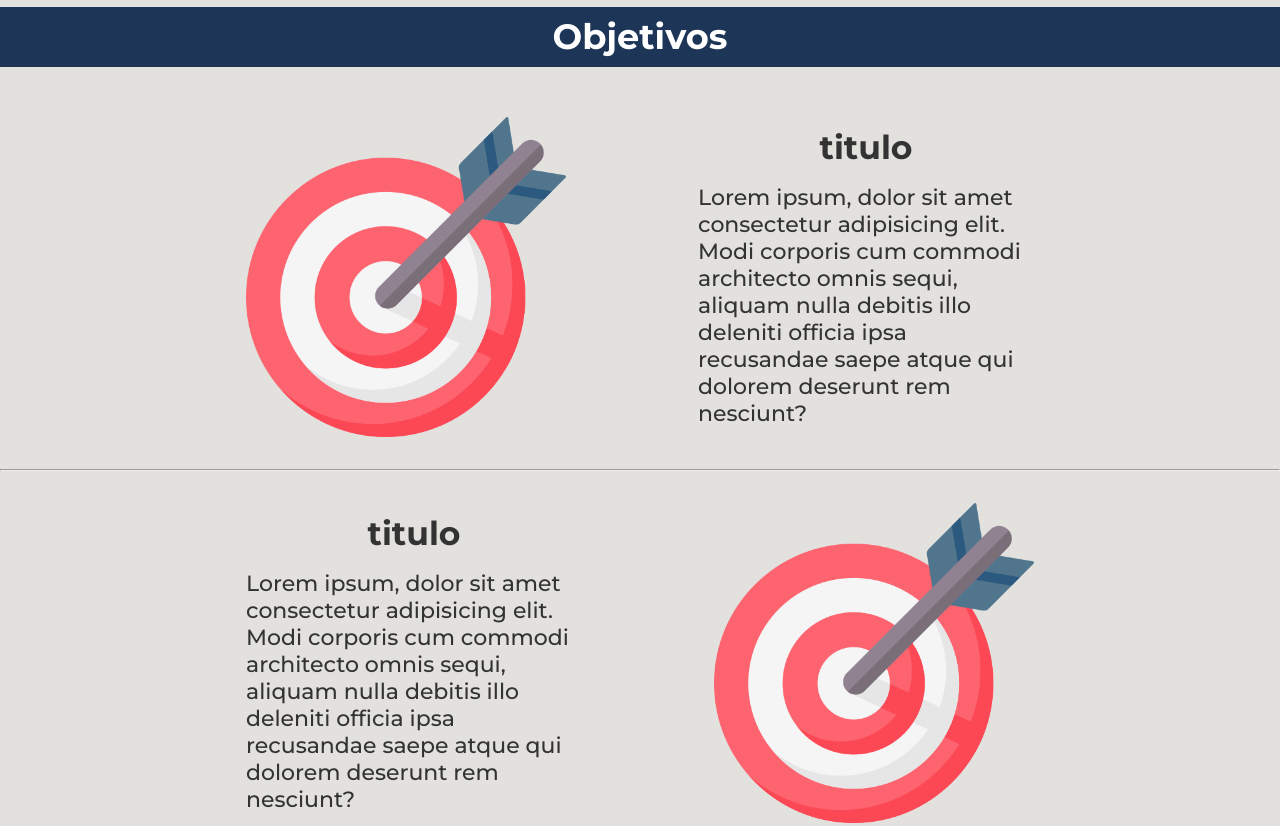
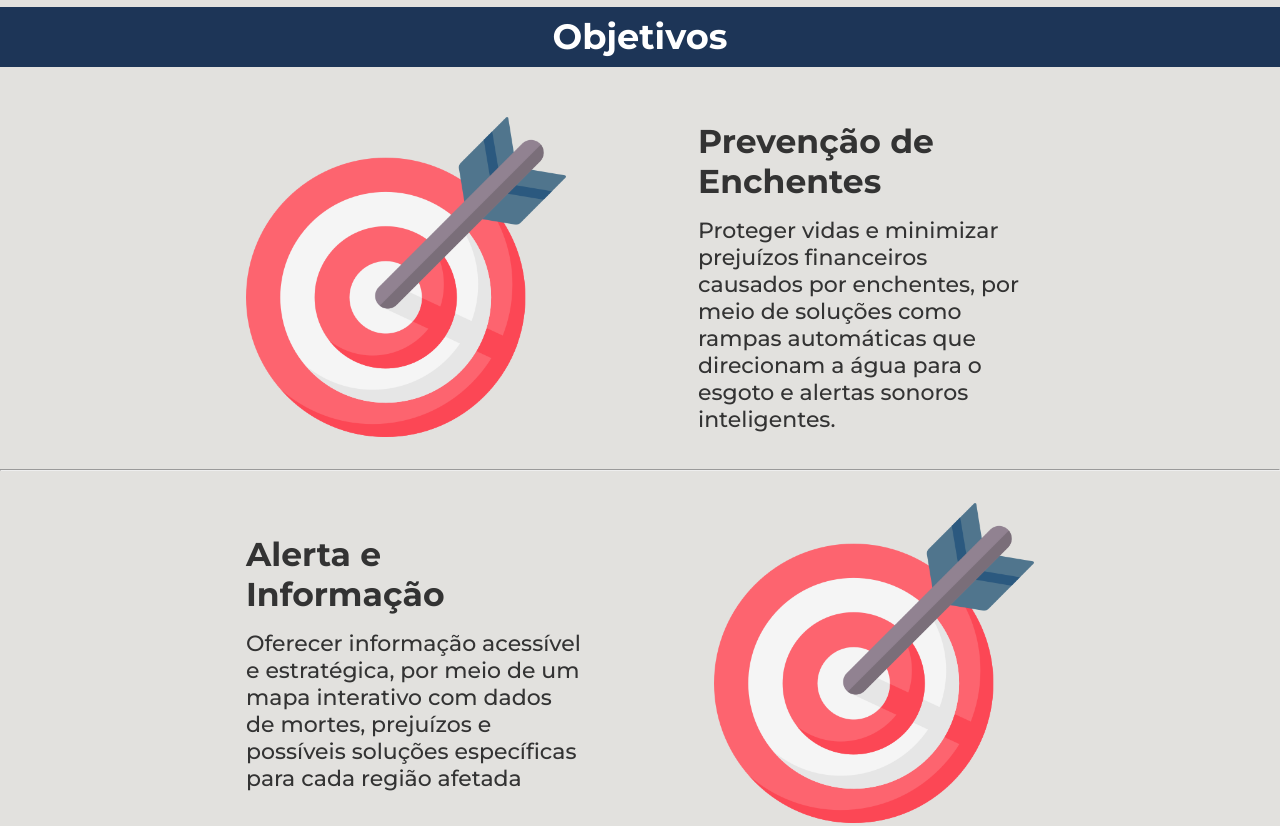
Before and after one commit to Aegis-Pluvial/gs-front, a plain HTML site: page index.html in a window 1280 px wide. Shown: the part 1880-2706 px from the top of the page. Drawn offline with Linux system fonts and the light colour scheme.

Commit message:
textos finais

```diff
--- a/index.html
+++ b/index.html
@@ -234,9 +234,9 @@
       <img src="./src/assets/target.png" alt="target" class="imgObjetivo">
       <div class="textoObjetivos">
         <h1 class="text-title">
-          titulo
+          Prevenção de Enchentes
         </h1>
-          <p class="paragrafoObjetivos"> Lorem ipsum, dolor sit amet consectetur adipisicing elit. Modi corporis cum commodi architecto omnis sequi, aliquam nulla debitis illo deleniti officia ipsa recusandae saepe atque qui   dolorem deserunt rem nesciunt?</p>
+          <p class="paragrafoObjetivos">Proteger vidas e minimizar prejuízos financeiros causados por enchentes, por meio de soluções como rampas automáticas que direcionam a água para o esgoto e alertas sonoros inteligentes.</p>
       </div>
     </div>
 
@@ -246,9 +246,9 @@
       <img src="./src/assets/target.png" alt="target" class="imgObjetivo">
       <div class="textoObjetivos">
         <h1 class="text-title">
-          titulo
+          Alerta e Informação
         </h1>
-          <p class="paragrafoObjetivos"> Lorem ipsum, dolor sit amet consectetur adipisicing elit. Modi corporis cum commodi architecto omnis sequi, aliquam nulla debitis illo deleniti officia ipsa recusandae saepe atque qui   dolorem deserunt rem nesciunt?</p>
+          <p class="paragrafoObjetivos">Oferecer informação acessível e estratégica, por meio de um mapa interativo com dados de mortes, prejuízos e possíveis soluções específicas para cada região afetada</p>
       </div>
     </div>
 
```
